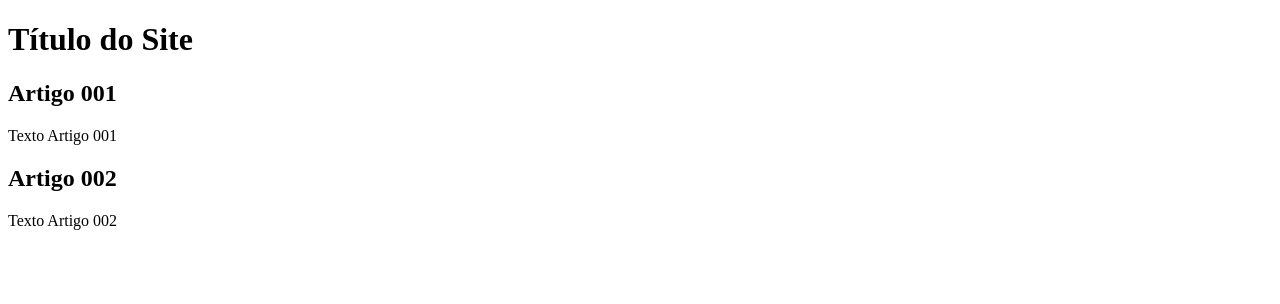
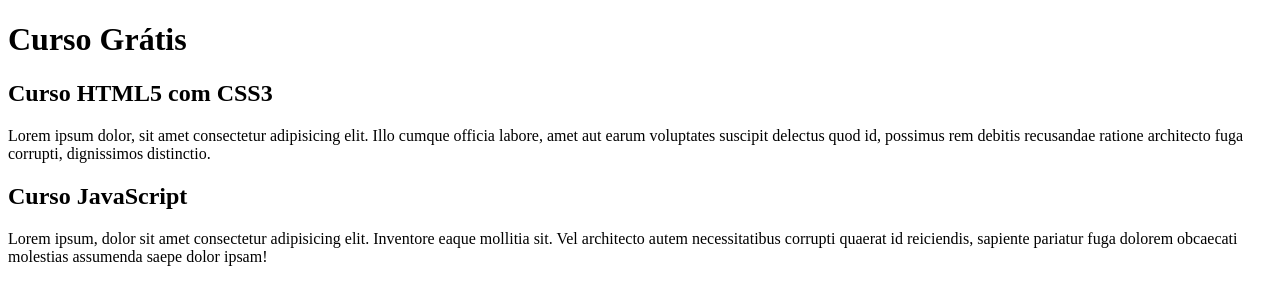
Before and after one commit to JonatasAbreu/projeto-site, a plain HTML site: page index.html in a window 1280 px wide. Drawn offline with Linux system fonts and the light colour scheme.

Commit message:
Comecei a escrever o conteudo

```diff
--- a/index.html
+++ b/index.html
@@ -9,15 +9,15 @@
 <body>
   <main>
       <header>
-          <h1>Título do Site</h1>
+          <h1>Curso Grátis</h1>
       </header>
       <article>
-          <h2>Artigo 001</h2>
-          <p>Texto Artigo 001</p>
+          <h2>Curso HTML5 com CSS3</h2>
+          <p>Lorem ipsum dolor, sit amet consectetur adipisicing elit. Illo cumque officia labore, amet aut earum voluptates suscipit delectus quod id, possimus rem debitis recusandae ratione architecto fuga corrupti, dignissimos distinctio.</p>
       </article>
       <article>
-          <h2>Artigo 002</h2>
-          <p>Texto Artigo 002</p>
+          <h2>Curso JavaScript</h2>
+          <p>Lorem ipsum, dolor sit amet consectetur adipisicing elit. Inventore eaque mollitia sit. Vel architecto autem necessitatibus corrupti quaerat id reiciendis, sapiente pariatur fuga dolorem obcaecati molestias assumenda saepe dolor ipsam!</p>
       </article>
   </main>
 </body>
```
